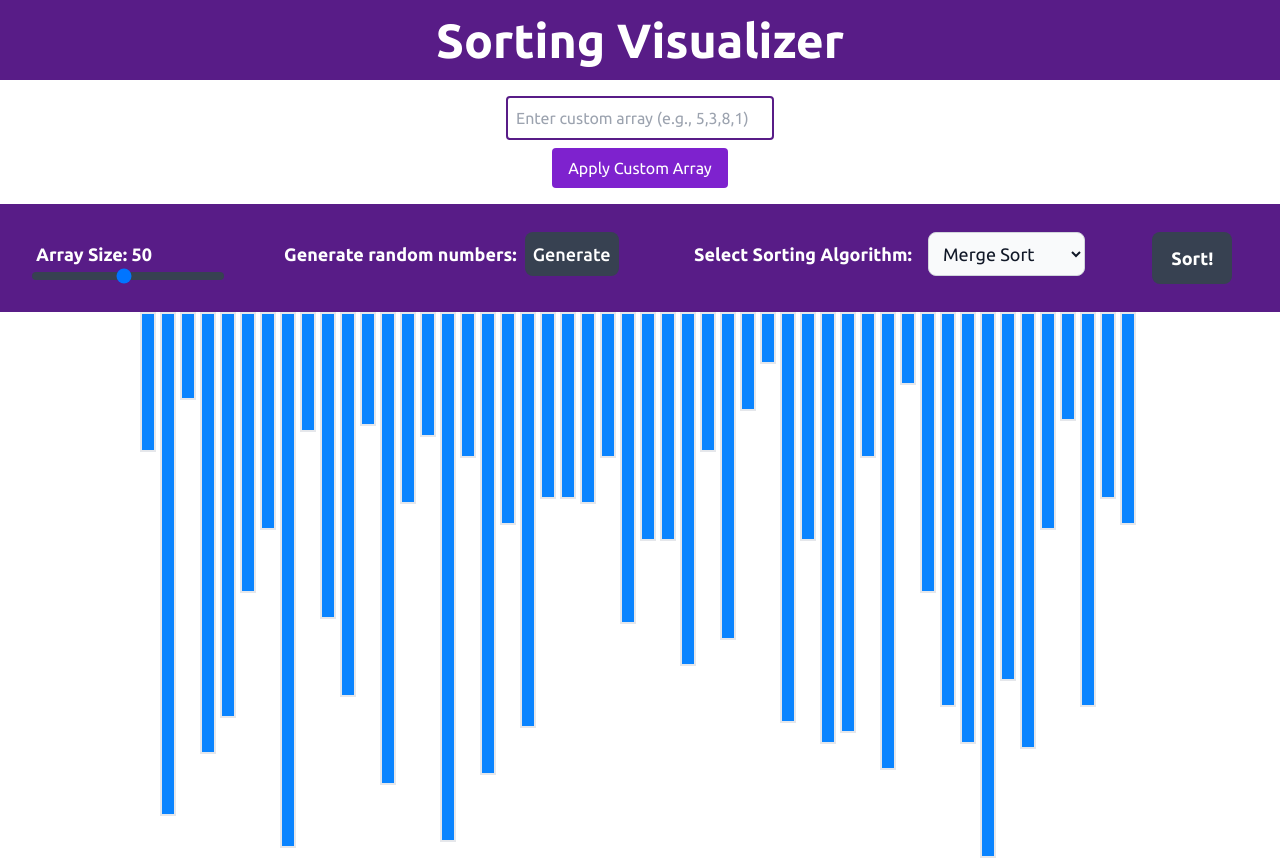
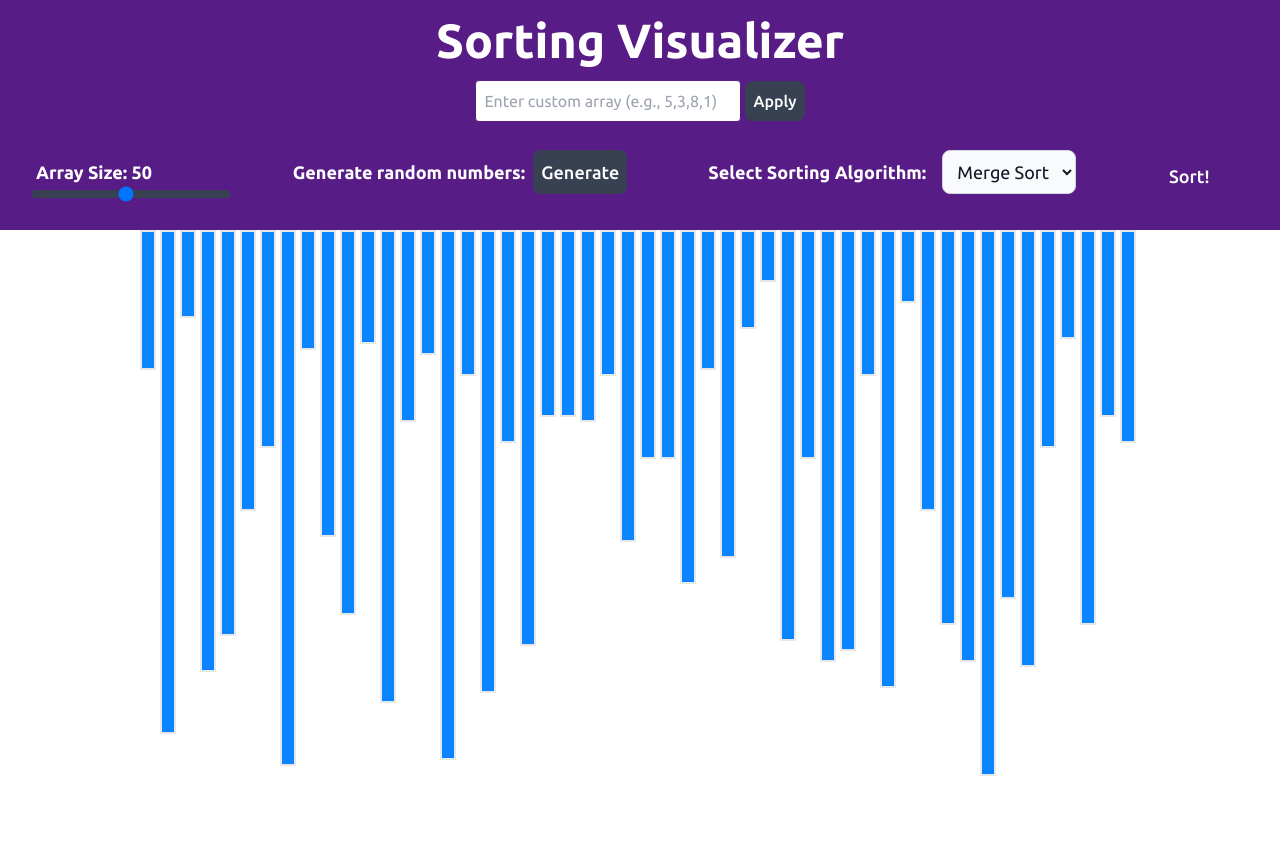
Before and after one commit to HarshRaolji003/Sorting_Visualizer, a React (Vite) app: page / in a window 1280 px wide. After the commit the page ends 800 px from the top, so only its background shows below. Built offline with nearby package versions, Linux system fonts and the light colour scheme.

Commit message:
modified style

```diff
--- a/src/Components/main.jsx
+++ b/src/Components/main.jsx
@@ -21,6 +21,7 @@ export default function main() {
     const [startGeneratingSteps, setStartGeneratingSteps] = useState(false);
     const [customArray, setCustomArray] = useState('');
 
+    // handle custom input
     const handleCustomArrayInput = (e)=>{
         setCustomArray(e.target.value);
     }
@@ -73,13 +74,6 @@ export default function main() {
                 break;
             case "Quick Sort":
                 QuickSort(array, steps, colorsteps);
-                // alert("working on it ....");
-                break;
-            case "Insertion Sort":
-                alert("working on it ....");
-                break;
-            case "Selection Sort":
-                alert("working on it ....");
                 break;
             default:
                 console.error("working on it");
@@ -190,19 +184,19 @@ export default function main() {
                 <h1 className='text-center text-5xl bg-purple-900 p-4 text-white font-bold'>
                     Sorting Visualizer
                 </h1>
-                <div className='flex flex-col items-center my-4'>
+                <div className='flex space-x-1 justify-center items-center bg-purple-900'>
                     <input
                         type='text'
                         value={customArray}
                         onChange={handleCustomArrayInput}
                         placeholder='Enter custom array (e.g., 5,3,8,1)'
-                        className='p-2 border-2 border-purple-900 rounded mb-2'
+                        className='p-2 border outline-none border-purple-900 rounded'
                     />
                     <button
                         onClick={applyCustomArray}
-                        className='bg-purple-700 text-white py-2 px-4 rounded hover:bg-purple-800'
+                        className='text-white font-medium w-fit h-fit p-2 rounded-lg bg-gray-700 hover:bg-gray-600'
                     >
-                        Apply Custom Array
+                        Apply
                     </button>
                 </div>
                 <div>
--- a/src/Components/navbar.jsx
+++ b/src/Components/navbar.jsx
@@ -78,7 +78,7 @@ export default function navbar(props) {
         <div className='grid place-content-center'>
           <button
             onClick={handleSorting}
-            className='w-20 font-semibold cursor-pointer text-lg text-white bg-gray-700 rounded-lg p-3 hover:bg-gray-600'>
+            className='w-20 font-medium cursor-pointer text-lg text-white  rounded-lg p-3 hover:bg-gray-600'>
             Sort!
           </button>
         </div>
--- a/src/assets/list_item.js
+++ b/src/assets/list_item.js
@@ -6,13 +6,5 @@ export const items = [
     {
       id: 2,
       title: "Quick Sort"
-    },
-    {
-      id: 3,
-      title: "Selection Sort"
-    },
-    {
-      id: 4,
-      title: "Insertion Sort"
-    },
+    }
   ];
```
